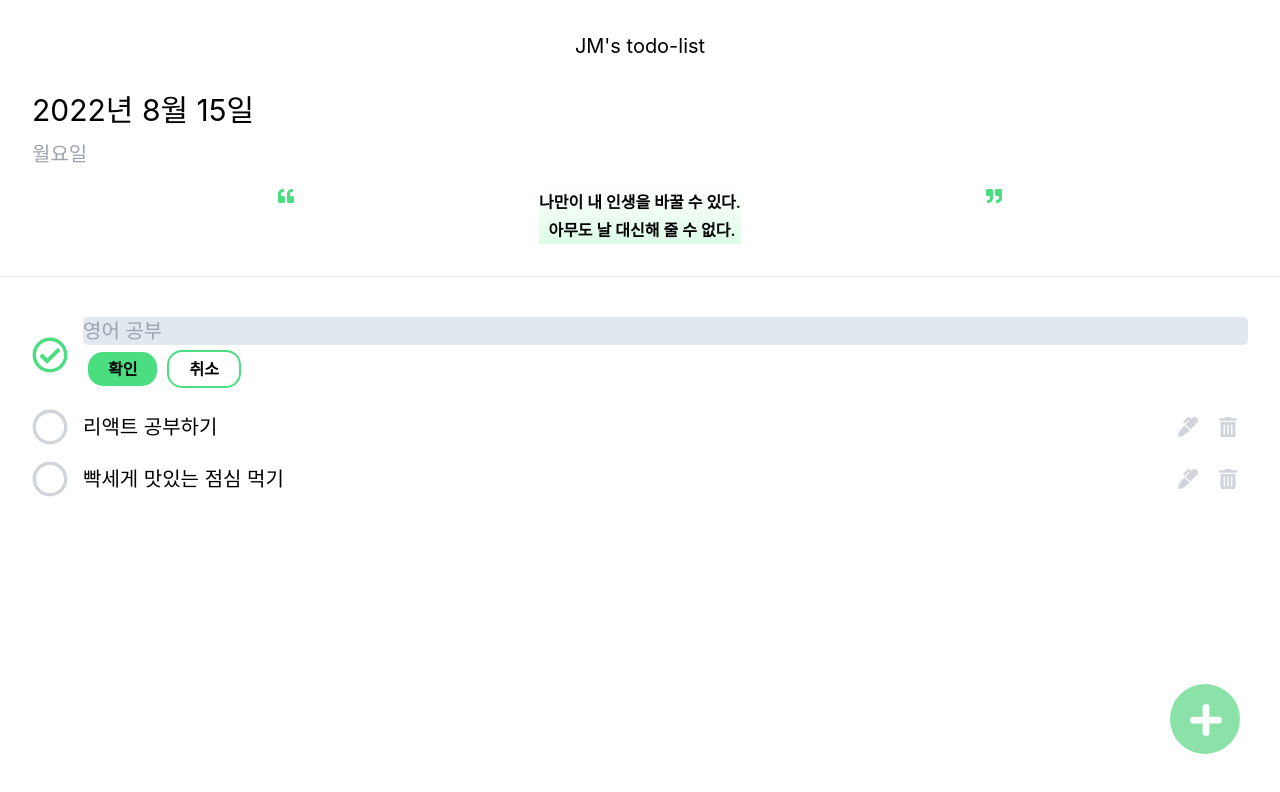
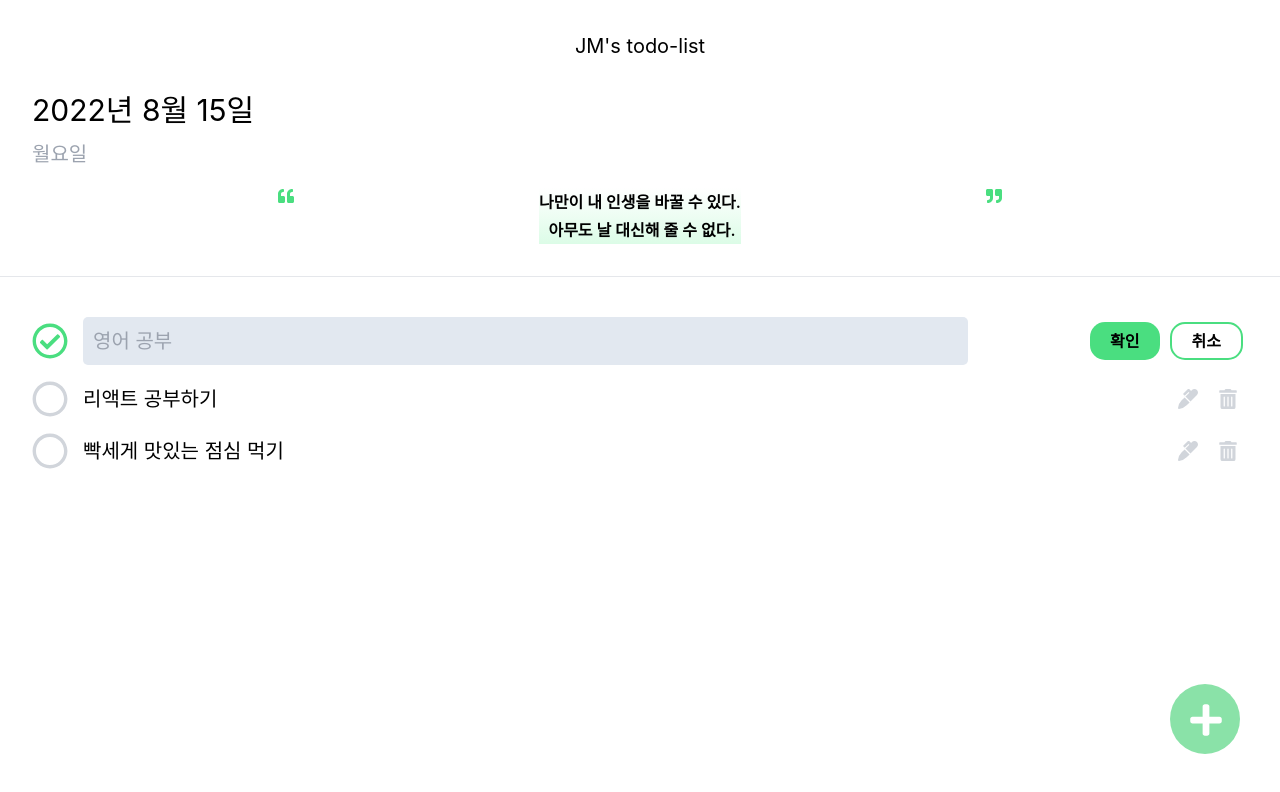
Before and after one commit to Jeong-mi/todo-list, a React (Create React App) app: page / in a window 1280 px wide. Both pictures are taken after a click on the element 1188 px from the left and 335 px from the top of the page. Shown: the top 792 px of the page. Built offline with nearby package versions, Linux system fonts and the light colour scheme.

Commit message:
chore: 변경된 기능에 맞춰 수정 ui 맞추기

```diff
--- a/src/components/Tooltip/index.js
+++ b/src/components/Tooltip/index.js
@@ -3,7 +3,7 @@ import styled from "styled-components";
 
 const Wrapper = styled.div`
   display: inline-block;
-  width: 100%;
+  width: 80%;
   position: relative;
 `;
 
@@ -13,7 +13,7 @@ const Tip = styled.div`
   font-size: var(--tooltip-text-size);
   font-weight: bold;
   position: absolute;
-  top: -135%;
+  top: -90%;
   box-shadow: 0px 0px 3px 1px rgba(50, 50, 50, 0.4);
   border-radius: 5px;
   padding: 5px;
--- a/src/pages/ToDo/EditText.jsx
+++ b/src/pages/ToDo/EditText.jsx
@@ -2,14 +2,24 @@ import styled from "styled-components";
 import { CancelButton, ConfirmButton } from "../../components/Button";
 import Tooltip from "../../components/Tooltip";
 
+const Form = styled.form`
+  display: flex;
+  flex-direction: row;
+  justify-content: space-between;
+  align-items: center;
+`;
+
 const InputText = styled.input`
   ${({ theme }) => theme.fontSizes.xl};
-  flex: 1;
-  width: 100%;
+  width: 95%;
+  padding: 10px;
   background-color: ${({ theme }) => theme.colors.slate200};
   border-radius: 5px;
   outline: none;
-  padding-right: -30px;
+`;
+
+const Div = styled.div`
+  display: flex;
 `;
 
 const editText = (e, id, value, setTodos, setIsEditing) => {
@@ -34,7 +44,7 @@ function EditText({
   setValue,
 }) {
   return (
-    <form className="w-full">
+    <Form className="w-full">
       <Tooltip content="수정하려면 엔터를 눌러주세요.">
         <InputText
           type="text"
@@ -43,15 +53,15 @@ function EditText({
           autoFocus
         />
       </Tooltip>
-      <div>
+      <Div>
         <ConfirmButton
           onClick={(e) => editText(e, id, value, setTodos, setIsEditing)}
         >
           확인
         </ConfirmButton>
         <CancelButton onClick={() => setIsEditing(false)}>취소</CancelButton>
-      </div>
-    </form>
+      </Div>
+    </Form>
   );
 }
 
--- a/src/pages/ToDo/todoItem.jsx
+++ b/src/pages/ToDo/todoItem.jsx
@@ -64,7 +64,15 @@ function TodoItem({ id, done, setTodos, currentText }) {
         {done ? <YesDone /> : <NotYet />}
       </CheckCircle>
       {!isEditing ? (
-        <Text done={done}>{currentText}</Text>
+        <>
+          <Text done={done}>{currentText}</Text>
+          <Feature type="edit" onClick={() => editTodo(id, setIsEditing)}>
+            <EditIcon />
+          </Feature>
+          <Feature type="remove" onClick={() => removeTodo(id, setTodos)}>
+            <RemoveIcon />
+          </Feature>
+        </>
       ) : (
         <EditText
           id={id}
@@ -75,16 +83,6 @@ function TodoItem({ id, done, setTodos, currentText }) {
           setIsEditing={setIsEditing}
         />
       )}
-      {!isEditing ? (
-        <>
-          <Feature type="edit" onClick={() => editTodo(id, setIsEditing)}>
-            <EditIcon />
-          </Feature>
-          <Feature type="remove" onClick={() => removeTodo(id, setTodos)}>
-            <RemoveIcon />
-          </Feature>
-        </>
-      ) : null}
     </section>
   );
 }
```
